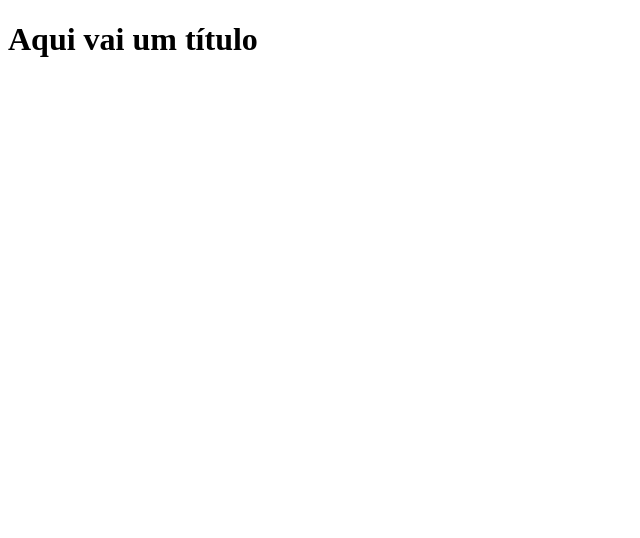
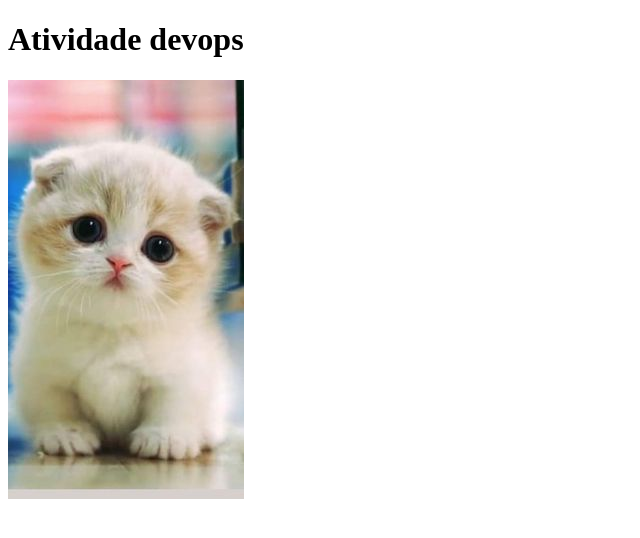
Before and after one commit to luizaontc/devopsEx1, a plain HTML site: page index.html in a window 1280 px wide. Shown: the whole page, without its empty margins (0-640 px from the left). Drawn offline with Linux system fonts and the light colour scheme.

Commit message:
Index atualizado

```diff
--- a/index.html
+++ b/index.html
@@ -5,6 +5,8 @@
     <meta charset="utf-8">
   </head>
   <body>
-    <h1>Aqui vai um título</h1>
+    <h1>Atividade devops</h1>
+
+    <img src="Imagens/Gato.jpg"/>
   </body>
 </html>
```
